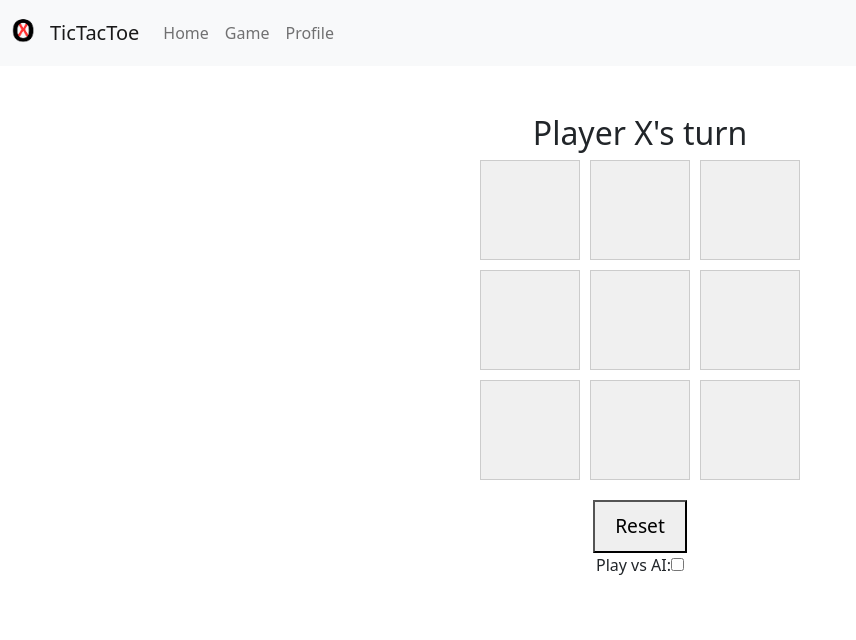
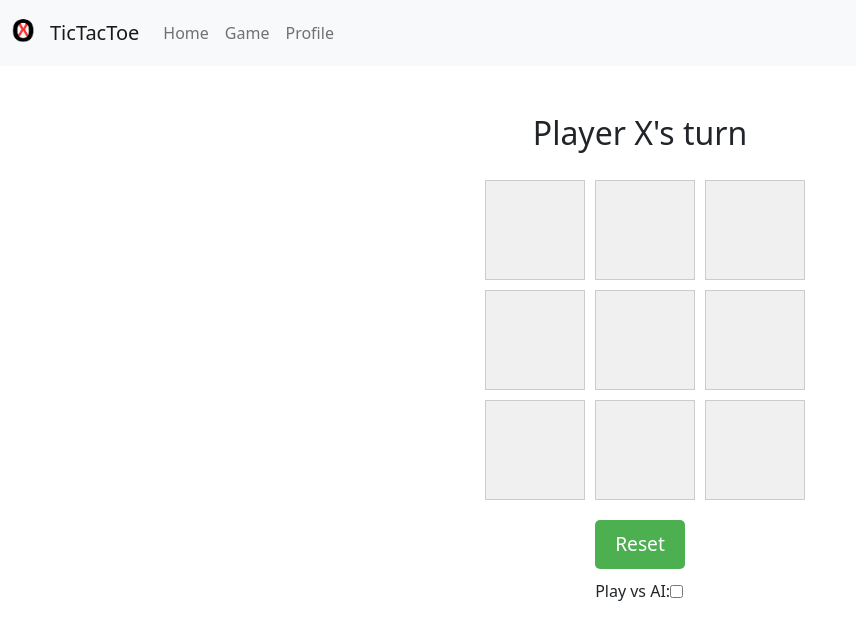
Before and after one commit to TicTacToeisAwesome/FunEngine, a React (Create React App) app: page /game in a window 1280 px wide. Shown: the top 640 px of the page, without its empty margins (0-856 px from the left). Built offline with nearby package versions, Linux system fonts and the light colour scheme.

Commit message:
Updated game logic, added win/lose/draw, new css

```diff
--- a/src/Auth/RegistrationForm.js
+++ b/src/Auth/RegistrationForm.js
@@ -13,7 +13,7 @@ const RegistrationForm = () => {
     event.preventDefault();
 
     try {
-      await axios.post(`${API_HOST}/api/auth/register`, { username, email, password });
+      await axios.post(`${API_HOST}/user`, { username, email, password });
       // Redirect to login page or show a success message
     } catch (error) {
       setError('Registration failed. Please try again.');
--- a/src/Pages/GameBoard.css
+++ b/src/Pages/GameBoard.css
@@ -9,6 +9,7 @@
   grid-template-columns: repeat(3, 1fr);
   grid-gap: 10px;
   margin-bottom: 20px;
+  max-width: 310px;
 }
 
 .cell {
@@ -22,17 +23,34 @@
   font-weight: bold;
   border: 1px solid #ccc;
   cursor: pointer;
+  transition: background-color 0.3s ease;
+}
+
+.cell:hover {
+  background-color: #e0e0e0;
 }
 
 .reset-button {
   font-size: 1.2rem;
   padding: 10px 20px;
   cursor: pointer;
+  background-color: #4caf50;
+  color: #fff;
+  border: none;
+  border-radius: 5px;
+  margin-bottom: 10px;
+  transition: background-color 0.3s ease;
 }
 
-.ai-button {
-  font-size: 1.2rem;
-  padding: 10px 20px;
-  cursor: pointer;
-  margin-bottom: 10px;
+.reset-button:hover {
+  background-color: #3e8e41;
 }
+
+.game-mode {
+  display: flex;
+  align-items: center;
+}
+
+.status {
+  margin-bottom: 20px;
+}
--- a/src/Pages/GameBoard.js
+++ b/src/Pages/GameBoard.js
@@ -24,8 +24,11 @@ const GameBoard = () => {
     const newBoard = [...board];
     newBoard[index] = player;
     setBoard(newBoard);
-    checkWinner(newBoard);
     setPlayer(player === "X" ? "O" : "X");
+    const result = checkWinner(newBoard);
+    if (result) {
+      setWinner(result);
+    }
   };
 
   const checkWinner = (board) => {
@@ -40,7 +43,6 @@ const GameBoard = () => {
     }
     return null;
   };
-
 
   const resetBoard = () => {
     setBoard(emptyBoard);
```
Lines whose indentation alone changed are shown as unchanged.
